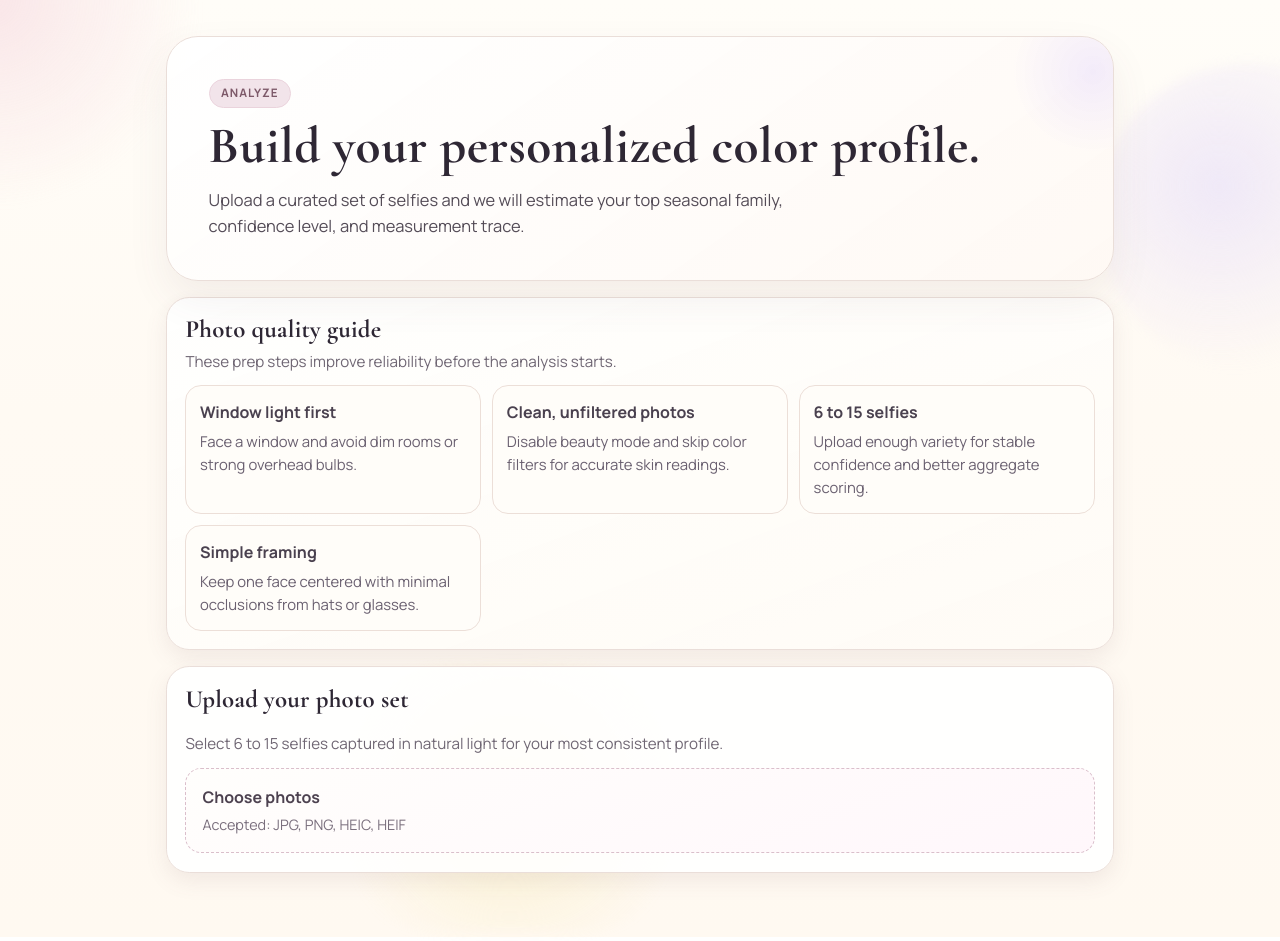
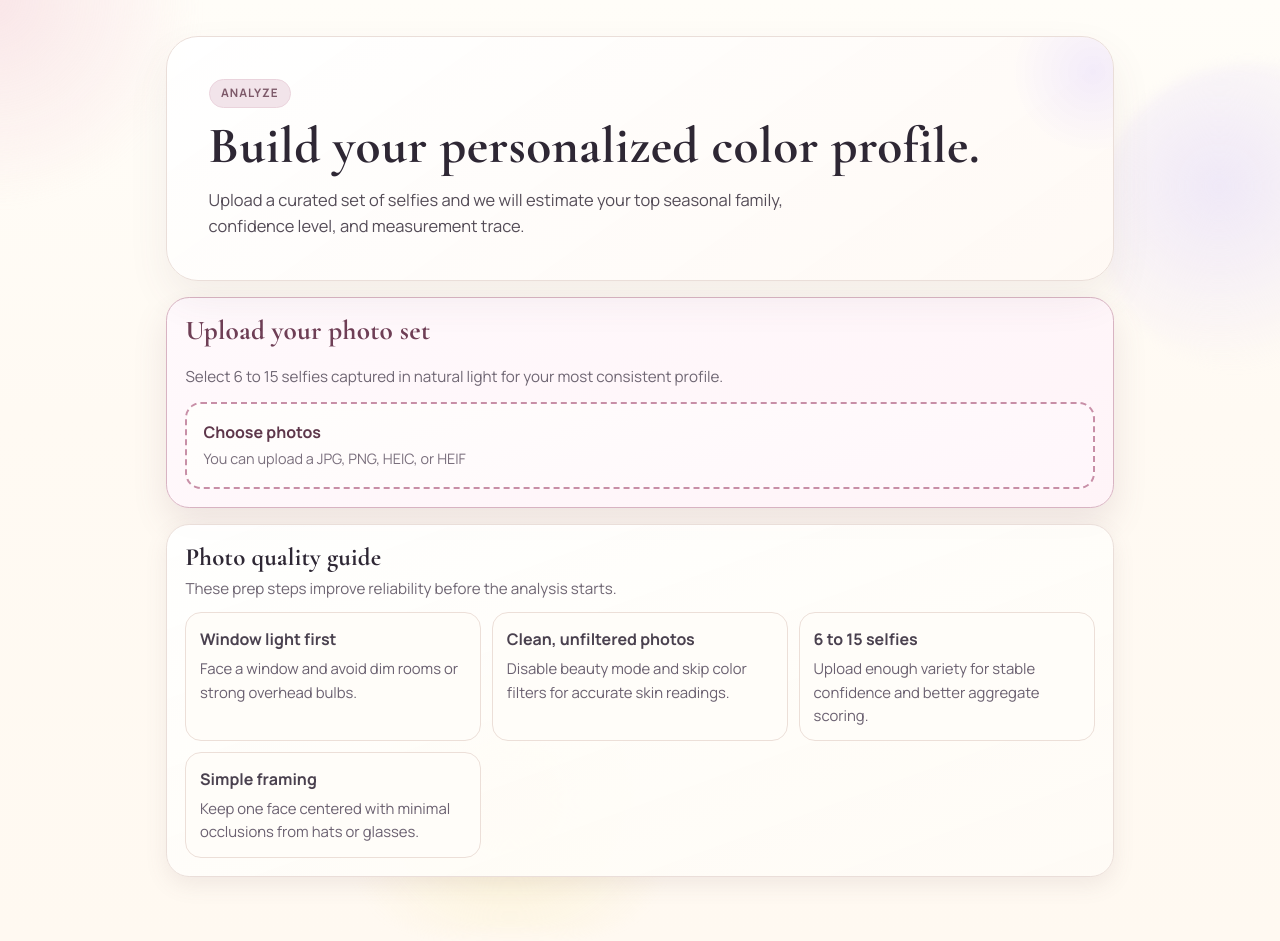
Before and after one commit to cmh32/color-analysis, a Next.js app in the folder apps/web/: page /analyze in a window 1280 px wide. Built offline with nearby package versions, Linux system fonts and the light colour scheme; no server answers.

Commit message:
Improve upload prominence and validate file types

```diff
--- a/apps/web/app/analyze/page.tsx
+++ b/apps/web/app/analyze/page.tsx
@@ -106,9 +106,8 @@ export default function AnalyzePage() {
         </p>
       </section>
 
-      <GuidanceChecklist />
-
       {!isPolling && !errorInfo && <Upload onSessionReady={handleSessionReady} />}
+      {!isPolling && !errorInfo && <GuidanceChecklist />}
       {isPolling && <ProgressSpinner message={statusMessage} />}
 
       {errorInfo && (
--- a/apps/web/app/globals.css
+++ b/apps/web/app/globals.css
@@ -343,24 +343,42 @@ summary:focus-visible {
 .upload-panel {
   display: grid;
   gap: 0.8rem;
+  border-color: #d8b3c2;
+  background: linear-gradient(155deg, #fff9fc, #fff4f8);
+  box-shadow: 0 16px 34px rgba(125, 89, 105, 0.14);
+}
+
+.upload-title {
+  color: #6f3f56;
+  font-size: clamp(1.35rem, 2.5vw, 1.7rem);
 }
 
 .upload-field {
   display: grid;
   gap: 0.25rem;
-  border: 1px dashed #dabfcb;
+  border: 2px dashed #c88fa7;
   border-radius: 1rem;
   padding: 1rem;
-  background: linear-gradient(160deg, #fffefc, #fff7fb);
+  background: linear-gradient(160deg, #fffefc, #fff6fb);
+  transition: background 160ms ease, border-color 160ms ease, transform 160ms ease;
+  cursor: pointer;
+}
+
+.upload-field:not(.is-disabled):hover {
+  background: linear-gradient(160deg, #fffdfb, #fff0f8);
+  border-color: #b66f8d;
+  transform: translateY(-1px);
 }
 
 .upload-field.is-disabled {
   opacity: 0.65;
+  cursor: not-allowed;
 }
 
 .upload-field-label {
   font-weight: 700;
-  color: #4d4250;
+  color: #5e374b;
+  font-size: 1rem;
 }
 
 .upload-field-hint {
--- a/apps/web/components/Upload.tsx
+++ b/apps/web/components/Upload.tsx
@@ -2,6 +2,36 @@
 
 import { useState } from "react";
 import { createSession, registerPhoto, runAnalysis, uploadPhoto } from "../lib/api";
+
+const WRONG_FILE_TYPE_MESSAGE =
+  "Whoops - one or more of your pictures are not the right file type. Please upload JPG, PNG, HEIC, or HEIF files. You're so close to your personalized color profile.";
+
+const ALLOWED_MIME_TYPES = new Set([
+  "image/jpeg",
+  "image/jpg",
+  "image/png",
+  "image/heic",
+  "image/heif"
+]);
+
+function hasAllowedExtension(filename: string): boolean {
+  const lower = filename.toLowerCase();
+  return (
+    lower.endsWith(".jpg") ||
+    lower.endsWith(".jpeg") ||
+    lower.endsWith(".png") ||
+    lower.endsWith(".heic") ||
+    lower.endsWith(".heif")
+  );
+}
+
+function isSupportedPhotoFile(file: File): boolean {
+  const mimeType = file.type.toLowerCase();
+  if (ALLOWED_MIME_TYPES.has(mimeType)) {
+    return true;
+  }
+  return hasAllowedExtension(file.name);
+}
 
 function inferMimeType(file: File): string {
   if (file.type) {
@@ -30,6 +60,12 @@ export function Upload({ onSessionReady }: { onSessionReady: (sessionId: string)
   const onFileChange = async (event: React.ChangeEvent<HTMLInputElement>) => {
     const files = Array.from(event.target.files ?? []);
     setFileCount(files.length);
+    const hasUnsupportedType = files.some((file) => !isSupportedPhotoFile(file));
+
+    if (hasUnsupportedType) {
+      setError(WRONG_FILE_TYPE_MESSAGE);
+      return;
+    }
 
     if (files.length < 6 || files.length > 15) {
       setError("Upload between 6 and 15 photos to analyze.");
@@ -60,6 +96,13 @@ export function Upload({ onSessionReady }: { onSessionReady: (sessionId: string)
         );
 
         if (!registration.accepted) {
+          const rejectedForType = registration.reasons.some((reason) => {
+            const text = reason.toLowerCase();
+            return text.includes("mime") || text.includes("type") || text.includes("format");
+          });
+          if (rejectedForType) {
+            throw new Error(WRONG_FILE_TYPE_MESSAGE);
+          }
           throw new Error(`Photo rejected: ${registration.reasons.join(", ")}`);
         }
         if (!registration.upload_url || !registration.upload_fields) {
@@ -91,18 +134,18 @@ export function Upload({ onSessionReady }: { onSessionReady: (sessionId: string)
 
   return (
     <section className="panel upload-panel">
-      <h3 className="section-title">Upload your photo set</h3>
+      <h3 className="section-title upload-title">Upload your photo set</h3>
       <p className="section-note">
         Select 6 to 15 selfies captured in natural light for your most consistent profile.
       </p>
 
       <label className={`upload-field${busy ? " is-disabled" : ""}`}>
         <span className="upload-field-label">Choose photos</span>
-        <span className="upload-field-hint">Accepted: JPG, PNG, HEIC, HEIF</span>
+        <span className="upload-field-hint">You can upload a JPG, PNG, HEIC, or HEIF</span>
         <input
           className="visually-hidden"
           type="file"
-          accept="image/*"
+          accept=".jpg,.jpeg,.png,.heic,.heif,image/jpeg,image/png,image/heic,image/heif"
           multiple
           onChange={onFileChange}
           disabled={busy}
```
